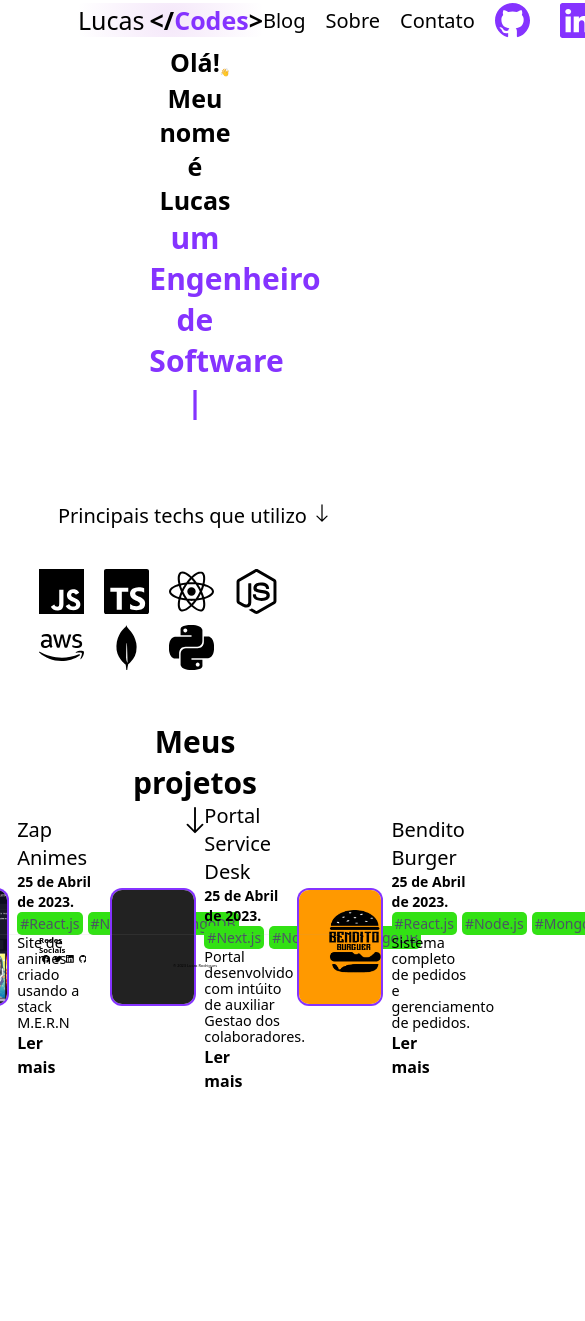
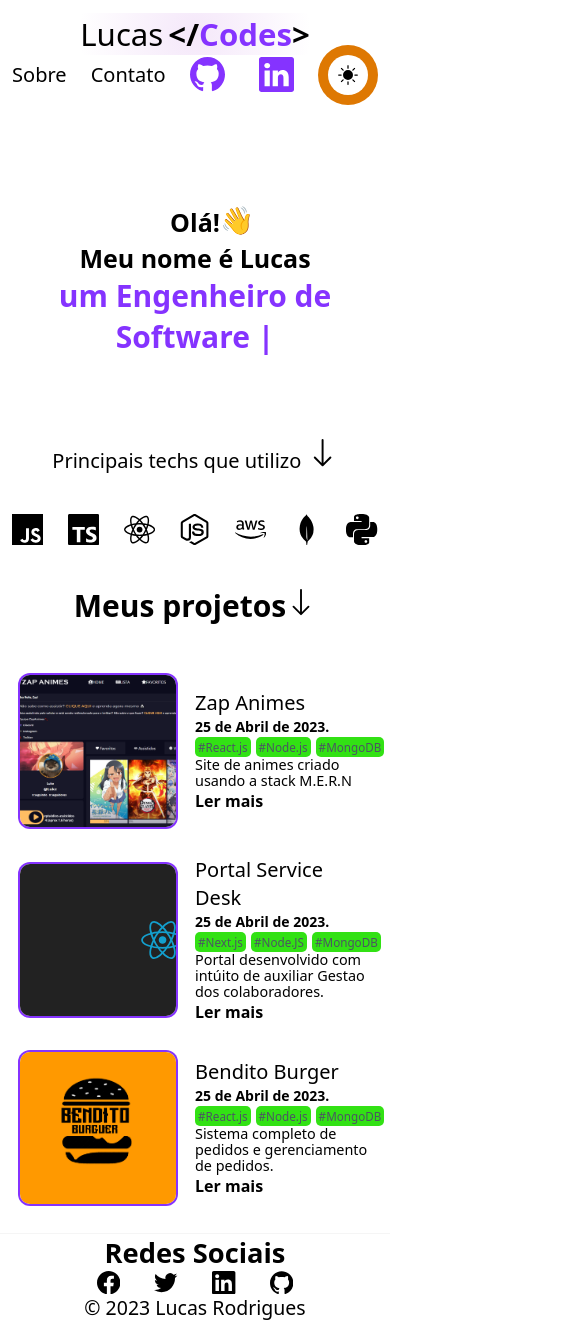
Before and after one commit to LukeRekt/Luke-Portfolio, a React (Vite) app: page / in a window 390 px wide. Shown: the top 1321 px of the page, 585 px wide, since content can reach past the window. Before the commit the page ends 1093 px from the top, so only its background shows below. Built offline with nearby package versions, Linux system fonts and the light colour scheme.

Commit message:
versao mobile

```diff
--- a/src/App.css
+++ b/src/App.css
@@ -6,6 +6,9 @@
 #root{
   height: 100%;
 
+}
+body{
+height: 100%;
 }
 :root {
   --background: #ffffff;
--- a/src/App.jsx
+++ b/src/App.jsx
@@ -4,6 +4,7 @@ import Header from './components/Header/Header'
 import Home from './pages/Home/Home'
 import GlobalContainer from './components/GlobalContainer/GlobalContainer'
 import {ThemeContext} from './Theme.jsx'
+import Footer from './components/Footer/Footer'
 
 export default function App() {
     const [theme, setTheme] = React.useState(false)
@@ -16,6 +17,8 @@ export default function App() {
     <GlobalContainer>
       <Header/>
       <Home/>
+
+      <Footer/>
     </GlobalContainer>
          </ThemeContext.Provider>
   )
--- a/src/components/CardTags/CardTags.module.css
+++ b/src/components/CardTags/CardTags.module.css
@@ -11,3 +11,8 @@
   margin-right: 5px;
   font-weight: 500;
 }
+@media (max-width: 600px){
+  .container{
+    font-size: 3vw;
+  }
+}
--- a/src/components/Footer/Footer.module.css
+++ b/src/components/Footer/Footer.module.css
@@ -58,7 +58,7 @@
 .copy{
     font-family: system-ui,-apple-system,'Segoe UI',Roboto,Helvetica,Arial,sans-    serif,'Apple Color Emoji','Segoe UI Emoji';
     font-size: 1vw;
-    color: white;
+    color: rgba(129, 128, 128, 0.623)
 }
 .light_mode{
     color: black !important;
@@ -66,3 +66,28 @@
 .dark_mode{
     color: black !important;
   }
+  @media (max-width: 600px){
+    .firstSection{
+        width: 100%;
+        justify-content: center;
+        align-items: center;
+    }
+    .socialMedia{
+
+        width: 56%;
+
+    }
+    .socialMedia h4{
+      font-size: 7vw;
+    }
+    .firstSection svg{
+        font-size: 6vw
+
+
+        ;}
+    .copy{
+
+        font-size: 5vw;
+
+    }
+  }
--- a/src/components/GlobalContainer/GlobalContainer.jsx
+++ b/src/components/GlobalContainer/GlobalContainer.jsx
@@ -11,7 +11,7 @@ export default function GlobalContainer(props) {
 
 
         {props.children}
-        <Footer/>
+
       </div>
 
     </>);
--- a/src/components/GlobalContainer/GlobalContainer.module.css
+++ b/src/components/GlobalContainer/GlobalContainer.module.css
@@ -3,7 +3,7 @@
   display: flex;
   align-items: center;
   flex-direction: column;
-  height: 100vh;
+  height: 100%;
 }
 .light_theme{
   background: #ffffff;
--- a/src/components/Header/Header.jsx
+++ b/src/components/Header/Header.jsx
@@ -11,7 +11,7 @@ export default function Header() {
         <div className={ThemeData.theme == true ? styles.Logo : styles.Logo + ' ' + styles.light_font}>Lucas<span>{`</`}<b>Codes</b>{`>`}</span></div>
         <div className={styles.Nav}>
         <ul className={ThemeData.theme ? styles.NavList : styles.NavList + ' ' + styles.light_theme}>
-        <li>Blog</li>
+
         <li>Sobre</li>
         <li>Contato</li>
         <li><BsGithub style={{color: "#8533ff"}}/></li>
--- a/src/components/Header/Header.module.css
+++ b/src/components/Header/Header.module.css
@@ -51,3 +51,35 @@
 .light_font{
   color: black;
 }
+@media (max-width: 600px){
+  .container{
+    margin-top: 1%;
+   flex-direction: column;
+   justify-content: center;
+
+  }
+  .Logo{
+    font-size: 8vw;
+    margin-left: 0%;
+
+  }
+  .Nav{
+    width: 100%;
+
+    display: flex;
+    justify-content: center;
+    align-items: center;
+
+    margin-right: 0;
+  }
+  .NavList{
+    display: flex;
+    width: 100%;
+    justify-content: space-around;
+  }
+  .NavList li{
+    margin: 0px;
+  }
+
+
+}
--- a/src/components/Projetos/Projetos.jsx
+++ b/src/components/Projetos/Projetos.jsx
@@ -6,7 +6,7 @@ import {ThemeContext} from '../../Theme.jsx'
 export default function Projetos(props) {
      const ThemeData = React.useContext(ThemeContext);
   return(
-    <>
+    <div className={styles.cardAlign}>
     <div className={styles.container}>
     <div className={styles.leftCard}>
       <img src={props.imagem}/>
@@ -28,5 +28,5 @@ export default function Projetos(props) {
       </div>
 
     </div>
-    </>)
+    </div>)
 }
--- a/src/components/Projetos/Projetos.module.css
+++ b/src/components/Projetos/Projetos.module.css
@@ -3,12 +3,12 @@
   display: flex;
   align-items: center;
   height: 15vh;
-  width: 60%;
+  width: 100%;
 
 }
 .leftCard{
   height:100%;
-  width: 55%;
+  width: 50%;
   display: flex;
   justify-content: center;
   align-items: center;
@@ -75,3 +75,18 @@
 .light_mode{
   color: black !important;
 }
+
+@media (max-width: 600px){
+  .container{
+    width: 100%;
+
+    height: 20vh;
+  }
+  .cardAlign{
+    display: flex;
+    width: 100%;
+
+    flex-direction: row;
+  }
+
+}
--- a/src/pages/Home/Home.module.css
+++ b/src/pages/Home/Home.module.css
@@ -113,3 +113,49 @@
 #dark {
   background-color: #46045e;
 }
+@media (max-width: 600px){
+  .container{
+    width: 100%;
+
+  }
+  .textContainer{
+    width: 100%;
+  }
+
+  .container h1{
+    width: 100%;
+
+  }
+  .container p {
+    width: 100%;
+  }
+  .container p:nth-child(3){
+    width: 100%;
+  }
+  .techSection{
+    width: 100%;
+    display: flex;
+    flex-direction: column;
+    align-items: center;
+    justify-content: center;
+  }
+  .techSection svg{
+    font-size: 8vw;
+    margin: 0;
+  }
+  .techSectionTechs{
+    width: 100%;
+    display: flex;
+
+    align-items: center;
+    justify-content: space-around;
+  }
+  .spinHand{
+    font-size: 7vw;
+  }
+  .blogPosts{
+    flex-direction: column;
+    width: 100%;
+  }
+
+}
```
